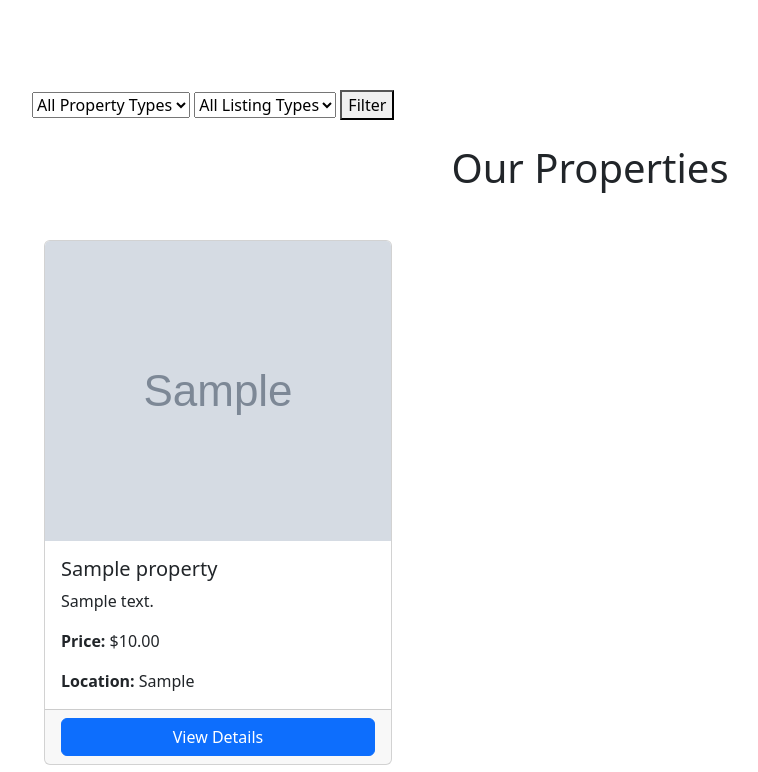
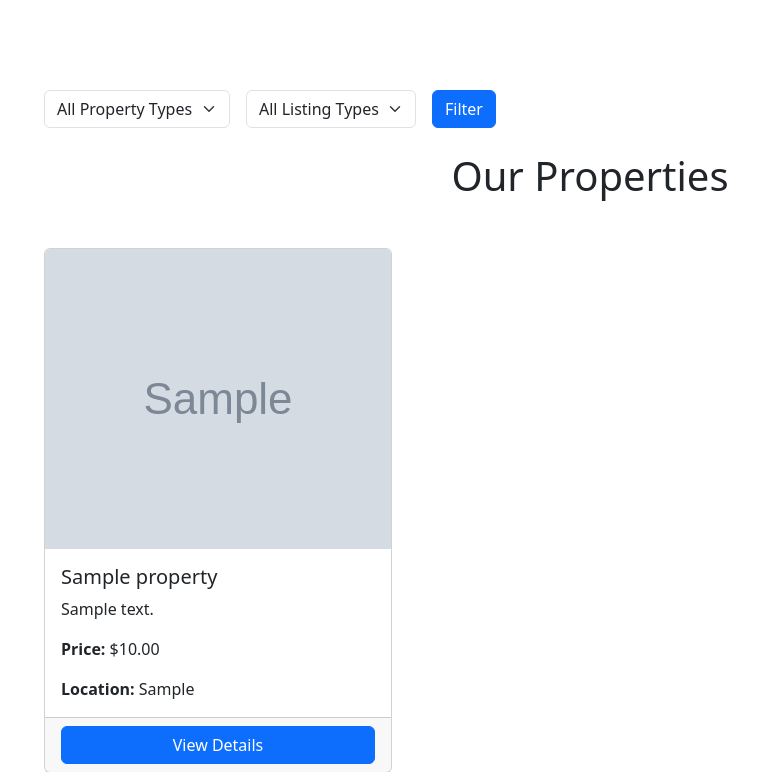
Before and after one commit to MSRhmn/pine-properties, a Django app: page /properties/ in a window 1280 px wide. Shown: the part 56-828 px from the top of the page, without its empty margins (50-808 px from the left). Run offline with Django 5.2, Linux system fonts and the light colour scheme; tables that the repository leaves empty hold one stand-in row (values such as "Sample post"); grey boxes marked "Sample" are stand-in pictures; parts of the project's set-up code (start-up, migrations or seed data) failed here and were passed over.

Commit message:
style: forms in properties template
Styling the filter form with bootstrap, moving the form inside the
container, also fixing the indentation of the properties template.

```diff
--- a/properties/templates/properties/properties.html
+++ b/properties/templates/properties/properties.html
@@ -3,8 +3,13 @@
 {% block title %}Properties{% endblock %}
 
 {% block content %}
+
+
+<div class="container">
   <form method="get" class="mb-4">
-  <select name="property_type">
+    <div class="row g-3 align-items-center">
+      <div class="col-auto">
+        <select name="property_type" class="form-select">
           <option value="">All Property Types</option>
           {% for key, label in property_types %}
             <option value="{{ key }}" {% if request.GET.property_type == key %}selected{% endif %}>
@@ -12,8 +17,9 @@
             </option>
           {% endfor %}
         </select>
-
-  <select name="listing_type">
+      </div>
+      <div class="col-auto">
+        <select name="listing_type" class="form-select">
           <option value="">All Listing Types</option>
           {% for key, label in listing_types %}
             <option value="{{ key }}" {% if request.GET.listing_type == key %}selected{% endif %}>
@@ -21,11 +27,13 @@
             </option>
           {% endfor %}
         </select>
-
-  <button type="submit">Filter</button>
+      </div>
+      <div class="col-auto">
+        <button type="submit" class="btn btn-primary">Filter</button>
+      </div>
+    </div>
   </form>
 
-<div class="container">
   <h1 class="text-center mb-5">Our Properties</h1>
   <div class="row">
       {% for property in properties %}
```
Lines whose indentation alone changed are shown as unchanged.
